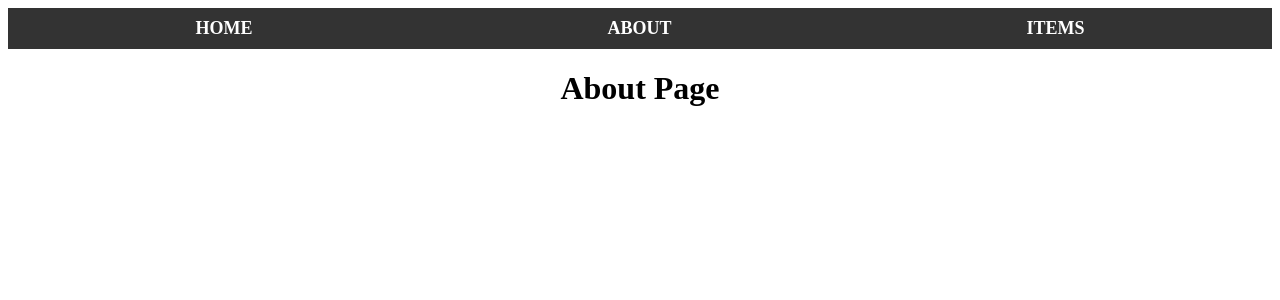
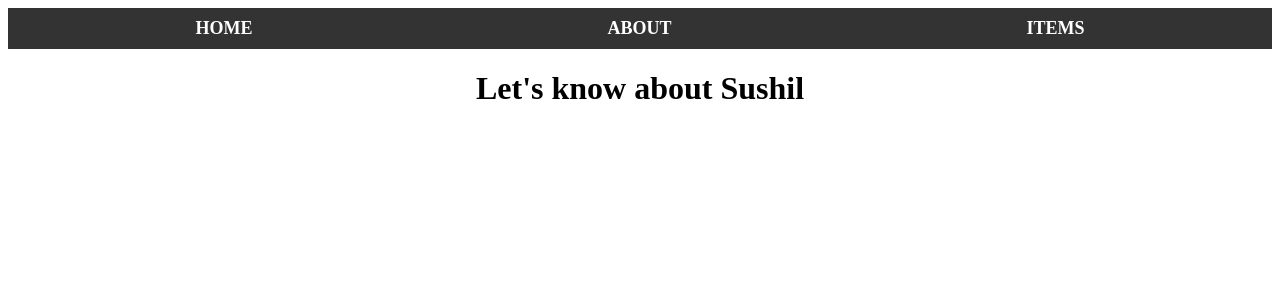
Before and after one commit to SushilCodePro/MyPortfolio, a React (Create React App) app: page / in a window 1280 px wide. Both pictures are taken after a click on the element "ABOUT". Shown: the top 300 px of the page. Built offline with nearby package versions, Linux system fonts and the light colour scheme.

Commit message:
Update: changed About details

```diff
--- a/src/pages/About.js
+++ b/src/pages/About.js
@@ -3,7 +3,7 @@ function About() {
     return (
       <>
         <div className={style.home}>
-          <h1>About Page</h1>
+          <h1>Let's know about Sushil</h1>
         </div>
       </>
     );
```
